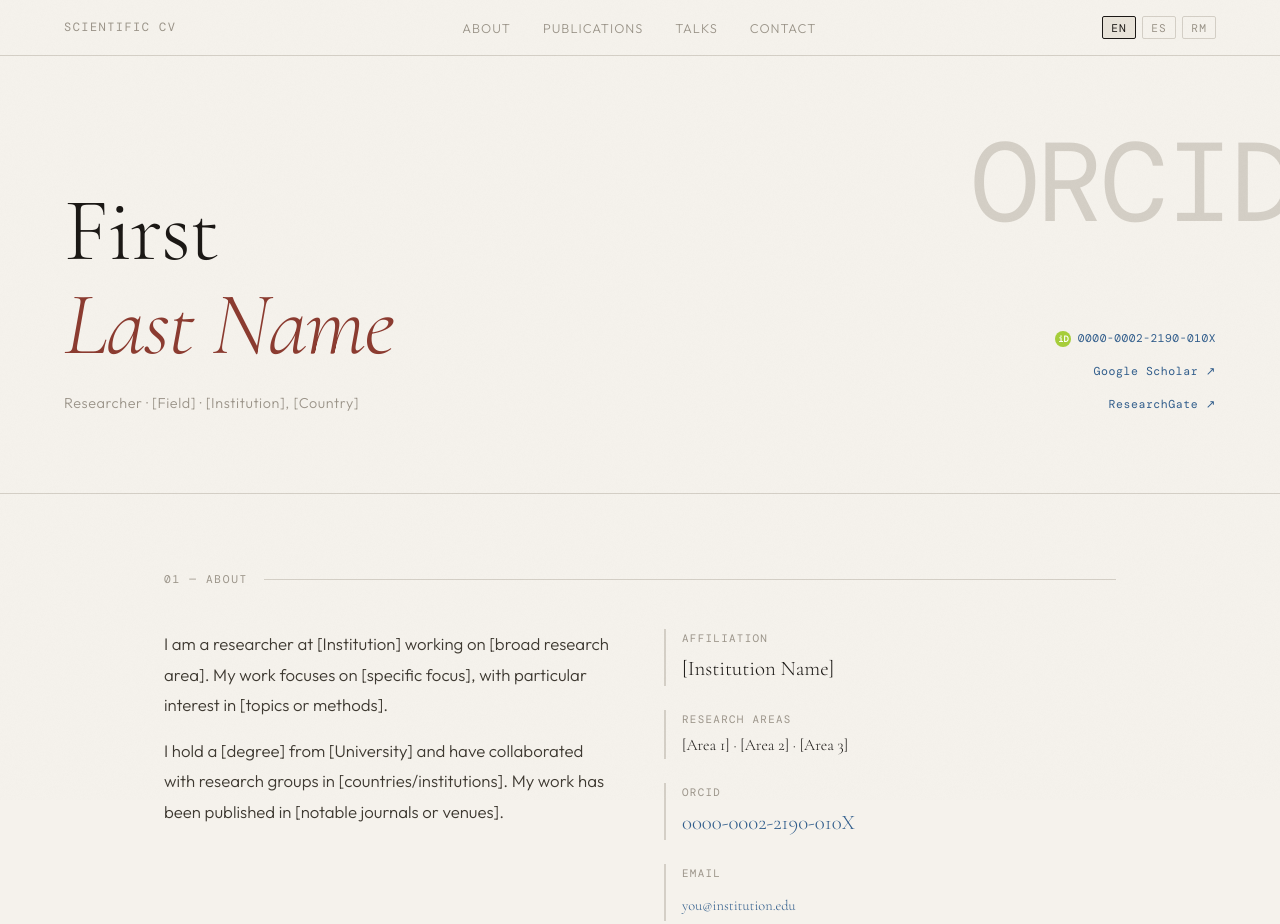
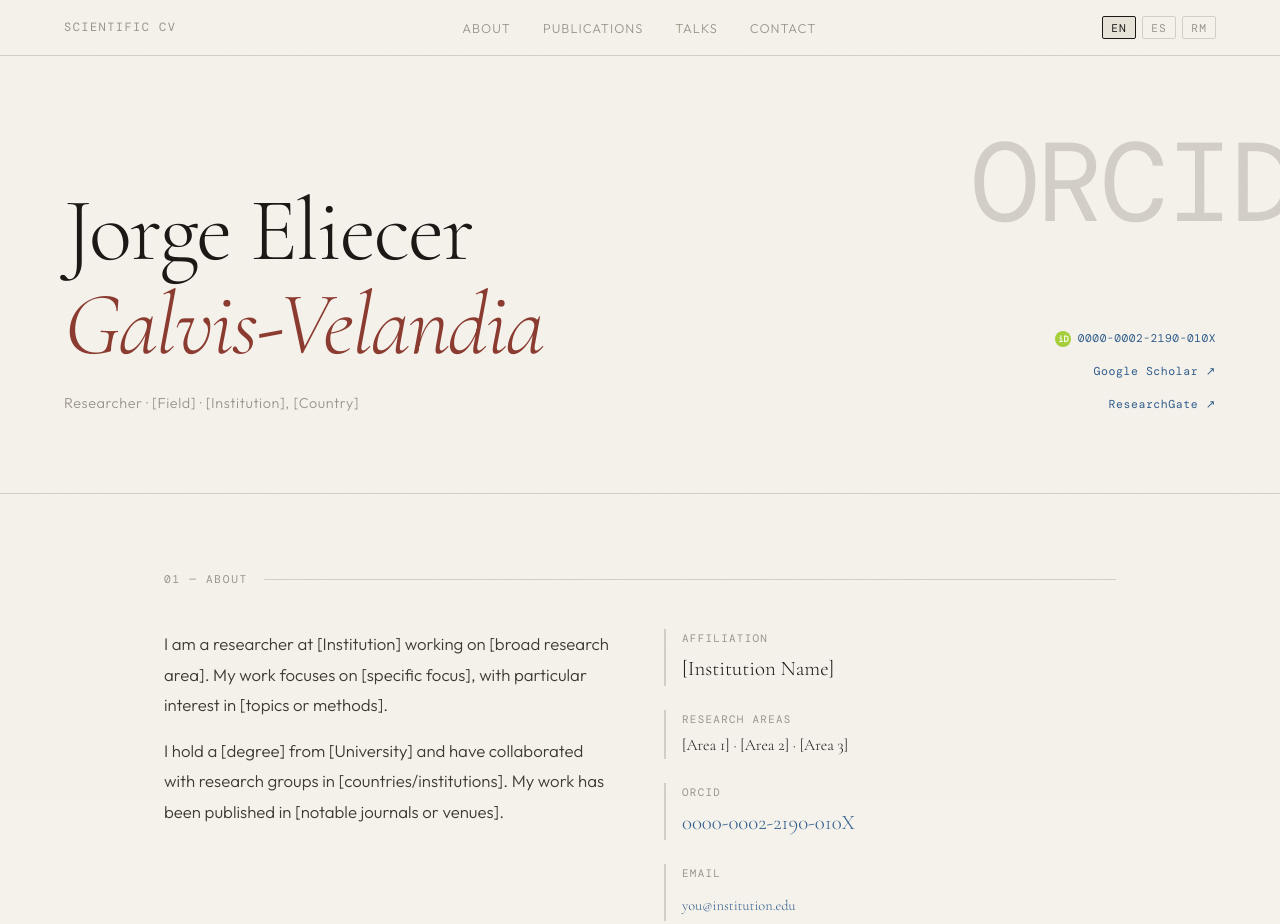
Before and after one commit to jgalvis-velandia/jgalvis_velandia.github.io, a plain HTML site: page index.html in a window 1280 px wide. Shown: the top 924 px of the page. Drawn offline with nearby package versions, Linux system fonts and the light colour scheme; a web font is replaced by a local one.

Commit message:
Update index.html

```diff
--- a/index.html
+++ b/index.html
@@ -623,9 +623,9 @@
   <div>
     <h1 class="hero-name">
       <!-- ✏️  Replace with your name. Use <em> for surname or given name -->
-      <span data-lang="en" class="visible">First<br><em>Last Name</em></span>
-      <span data-lang="es">Nombre<br><em>Apellido</em></span>
-      <span data-lang="rm">Num<br><em>Cognun</em></span>
+      <span data-lang="en" class="visible">Jorge Eliecer<br><em>Galvis-Velandia</em></span>
+      <span data-lang="es">Jorge Eliecer<br><em>Galvis-Velandia</em></span>
+      <span data-lang="rm">Jorge Eliecer<br><em>Galvis-Velandia</em></span>
     </h1>
     <p class="hero-tagline">
       <!-- ✏️  Your research focus / institutional affiliation -->
```
